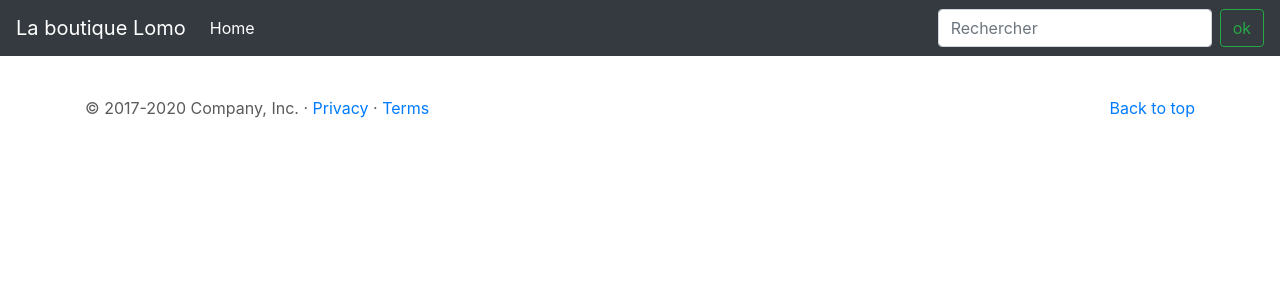
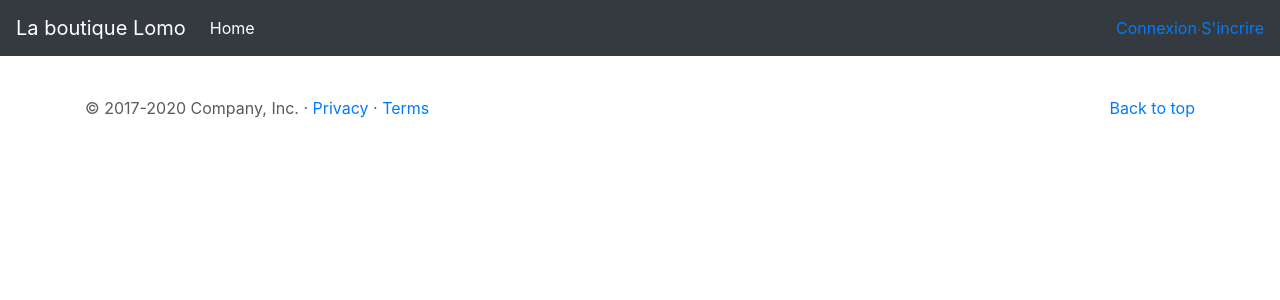
Before and after one commit to debPhoenix/laboutiquelomo, a Symfony app: template templates/base.html.twig in a window 1280 px wide. Shown: the top 300 px of the page. Run offline with Twig, Linux system fonts and the light colour scheme; the template is opened without the code that fills it, so the values that code supplies are empty; some libraries are stand-ins or nearby versions.

Commit message:
menu connexion/ s'inscrire compte/ déconnexion

```diff
--- a/templates/base.html.twig
+++ b/templates/base.html.twig
@@ -42,10 +42,11 @@
                     <a class="nav-link" href="#">Home <span class="sr-only">(current)</span></a>
                 </li>
             </ul>
-            <form class="form-inline mt-2 mt-md-0">
-                <input class="form-control mr-sm-2" type="text" placeholder="Rechercher" aria-label="Search">
-                <button class="btn btn-outline-success my-2 my-sm-0" type="submit">ok</button>
-            </form>
+            {% if app.user %}
+            <a href="{{ path('account') }}">Mon compte</a> ∙ <a href="{{ path('app_logout') }}">Déconnexion</a>
+            {% else %}
+            <a href="{{ path('app_login') }}">Connexion</a> ∙ <a href="{{ path('register') }}">S'incrire</a>
+            {% endif %}
         </div>
     </nav>
 </header>
```
